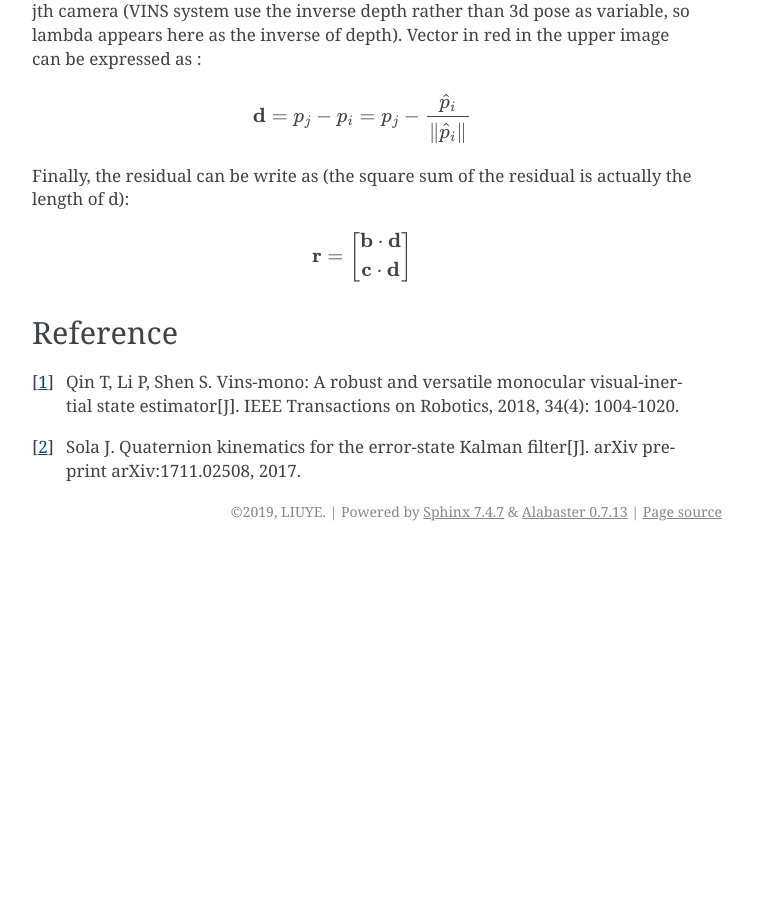
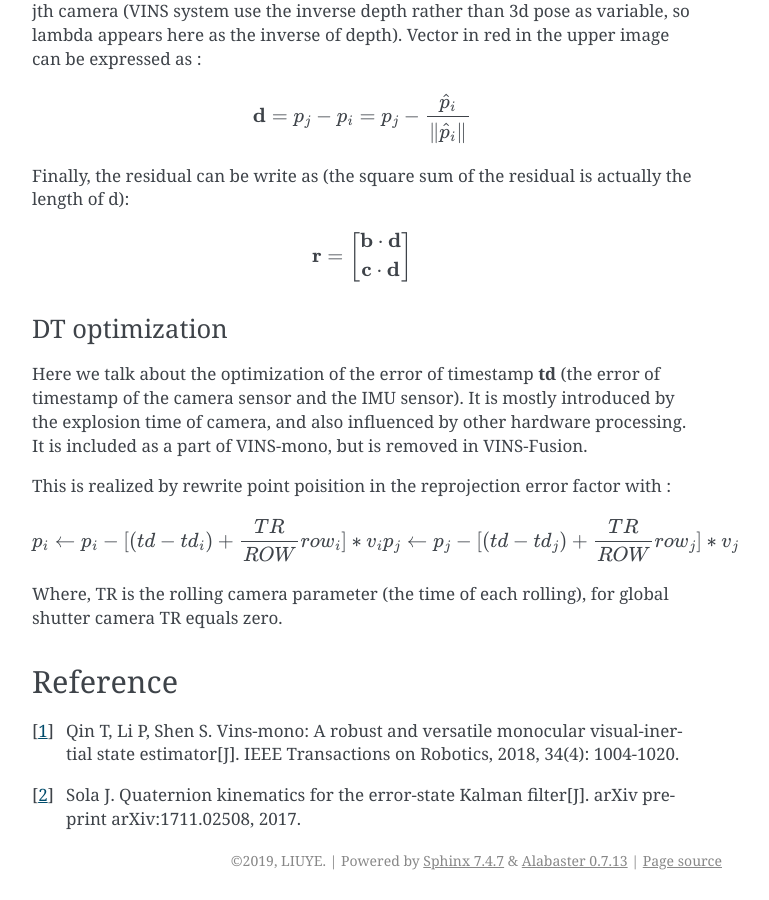
Before and after one commit to gggliuye/VIO, a Sphinx documentation site: the page built from docs/deepblue/LM.rst, in a window 1280 px wide and 900 px high, scrolled down 17463 px. Shown: the whole window, without its empty margins (388-1157 px from the left). Built offline with Sphinx 7.4.7, drawn with Linux system fonts in a browser that asks for light colours; before the commit the page ends 18014 px from its top, so only the background shows below that.

Commit message:
Update LM.rst

```diff
--- a/docs/deepblue/LM.rst
+++ b/docs/deepblue/LM.rst
@@ -715,7 +715,17 @@ Finally, the residual can be write as (the square sum of the residual is actuall
 .. math::
     \mathbf{r} = \begin{bmatrix} \mathbf{b} \cdot \mathbf{d} \\ \mathbf{c} \cdot \mathbf{d}  \end{bmatrix}
 
+DT optimization
+~~~~~~~~~~~~~~~~~~~~
+Here we talk about the optimization of the error of timestamp **td** (the error of timestamp of the camera sensor and the IMU sensor). It is mostly introduced by the explosion time of camera, and also influenced by other hardware processing. It is included as a part of VINS-mono, but is removed in VINS-Fusion.
 
+This is realized by rewrite point poisition in the reprojection error factor with :
+
+.. math::
+    p_{i} \leftarrow p_{i} - [(td - td_{i}) + \frac{TR}{ROW}row_{i}] * v_{i}
+    p_{j} \leftarrow p_{j} - [(td - td_{j}) + \frac{TR}{ROW}row_{j}] * v_{j}
+
+Where, TR is the rolling camera parameter (the time of each rolling), for global shutter camera TR equals zero.
 
 
 Reference
```
